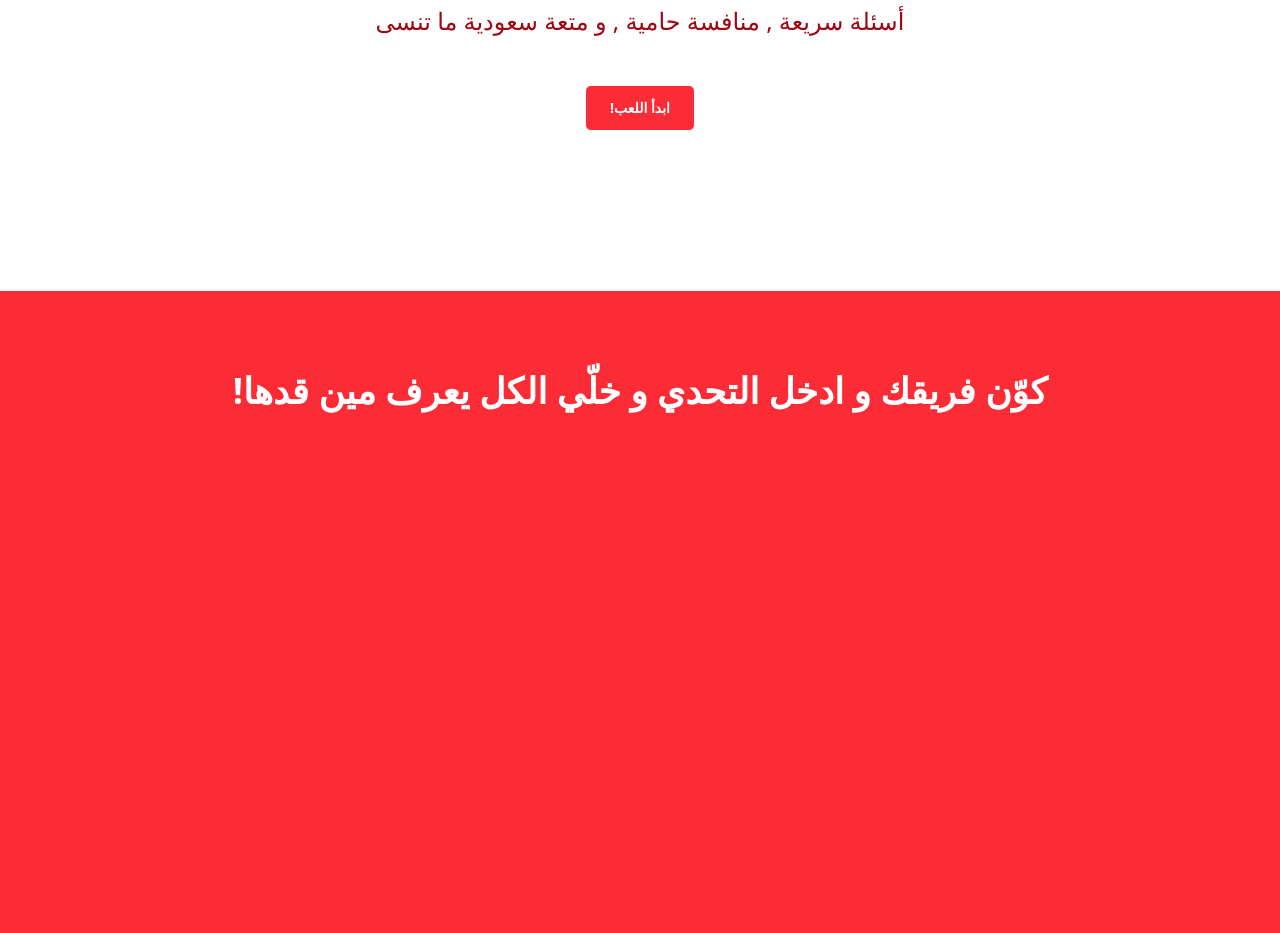
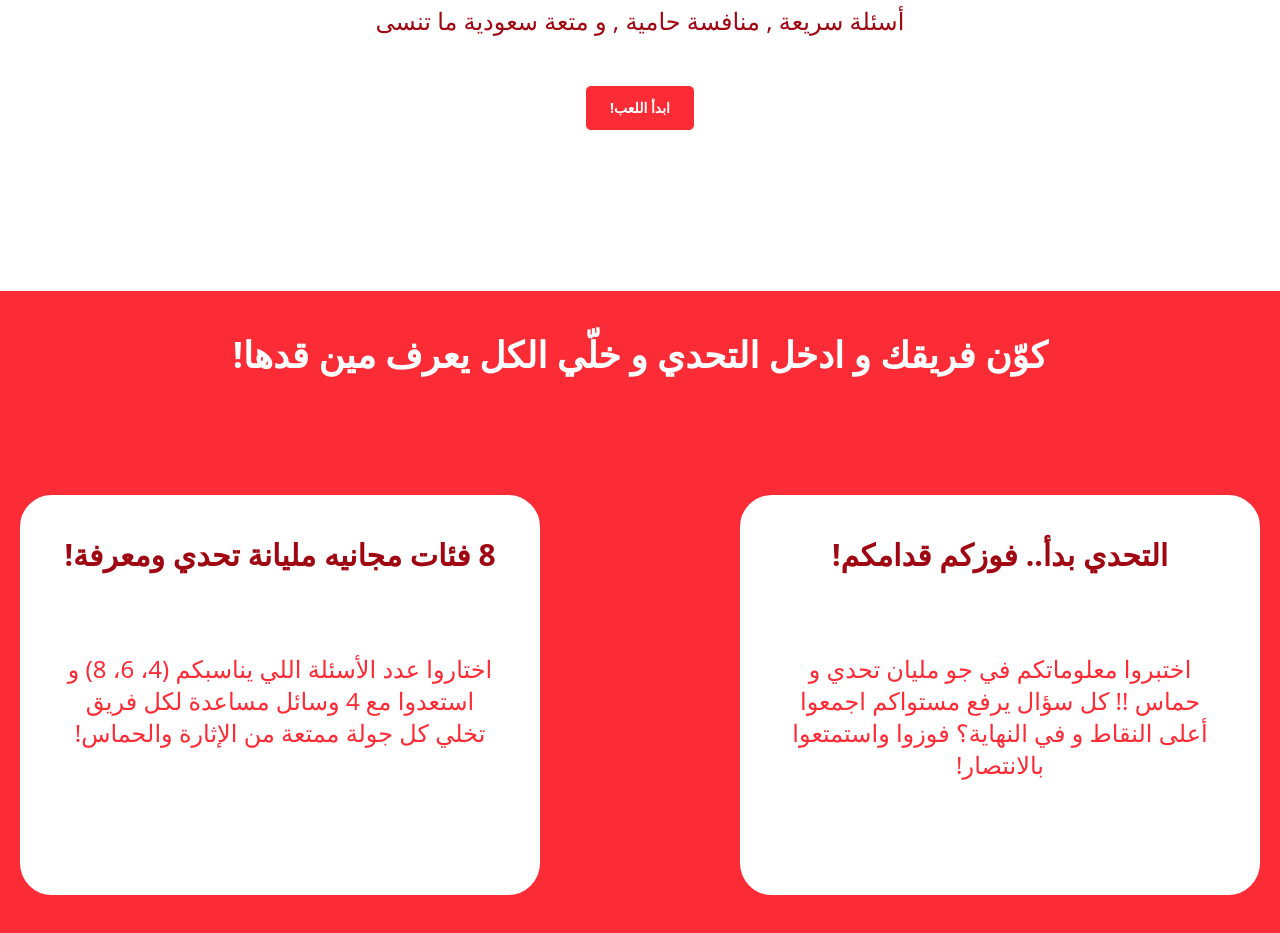
Before and after one commit to YaraAbdulrahim/meengaddha, a React (Vite) app: page / in a window 1280 px wide. Shown: the part 1100-2033 px from the top of the page. Built offline with nearby package versions, Linux system fonts and the light colour scheme.

Commit message:
Add GameDes....

```diff
--- a/src/Component/GameDescription.jsx
+++ b/src/Component/GameDescription.jsx
@@ -1,19 +1,50 @@
 import React from "react";
-function GameDescription () {
-return(
-<div className="flex flex-col" dir="rtl">
 
-<div className="border-4 w-full h-200 bg-red-500 border-red-500 mt-40 flex items-center justify-center ">
-<h1 className="font-bold text-white text-4xl mb-150">كوّن فريقك و ادخل التحدي و خلّي الكل يعرف مين قدها!</h1>
+function GameDescription() {
+  return (
+    <div className="flex flex-col" dir="rtl">
+
+      {/* المربع الأحمر */}
+      <div className="border-4 w-full h-200 bg-red-500 border-red-500 mt-40 flex flex-col items-center">
+
+        {/* العنوان */}
+        <h1 className="font-bold text-white text-4xl text-center mt-10">
+          كوّن فريقك و ادخل التحدي و خلّي الكل يعرف مين قدها!
+        </h1>
+
+        {/* البوكسين البيضاء جنب بعض */}
+        <div className="flex space-x-50 mt-30">
 
 
-</div>
+        <div className="border-2 border-white rounded-4xl bg-white w-130 h-100 flex flex-col items-center justify-start p-10">
+         <h1 className="font-bold text-red-800 text-center text-3xl">
+         التحدي بدأ.. فوزكم قدامكم!
+         </h1>
+
+         <p className="font-medium text-2xl text-red-500 text-center mt-20">
+          اختبروا معلوماتكم في جو مليان تحدي و حماس !!
+          كل سؤال يرفع مستواكم اجمعوا أعلى النقاط و في النهاية؟ فوزوا واستمتعوا بالانتصار!
+          </p>
+          </div>
+
+          <div className="border-2 border-white rounded-4xl bg-white w-130 h-100 flex flex-col items-center justify-start p-10">
+          <h1 className="font-bold text-red-800 text-center text-3xl">
+          8 فئات مجانيه مليانة تحدي ومعرفة!
+          </h1>
+
+         <p className="font-medium text-2xl text-red-500 text-center mt-20">
+         اختاروا عدد الأسئلة اللي يناسبكم
+         (4، 6، 8) و استعدوا مع 4 وسائل مساعدة لكل فريق تخلي كل جولة ممتعة من الإثارة والحماس!
+         </p>
 
 
-</div>
+          </div>
+        </div>
 
+      </div>
 
-);
+    </div>
+  );
 }
 
 export default GameDescription;
```
